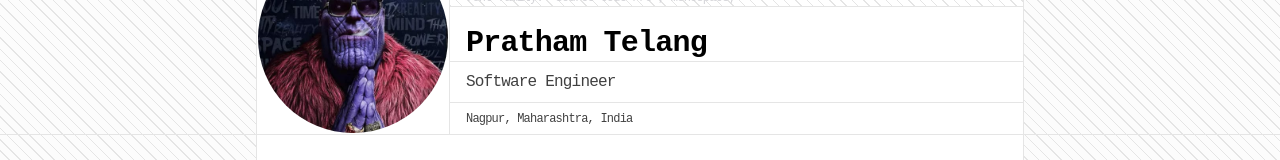
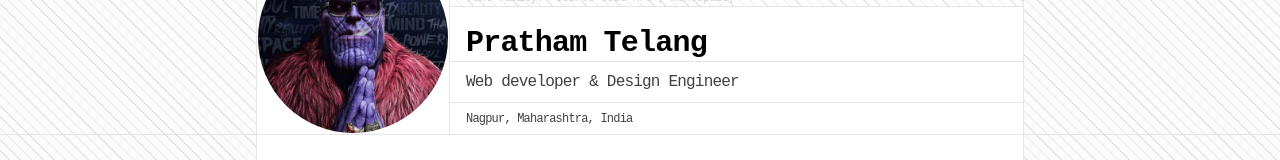
Before and after one commit to PrathamTelang/portfolio, a Next.js app: page / in a window 1280 px wide. Shown: the part 346-506 px from the top of the page. Built offline with nearby package versions, Linux system fonts and the light colour scheme.

Commit message:
Update job title in Hero component
Changed the job title from 'Software Engineer' to 'Web developer & Design Engineer' in the Hero component for more accurate representation.

```diff
--- a/src/app/components/Hero.tsx
+++ b/src/app/components/Hero.tsx
@@ -39,7 +39,7 @@ export const Hero = () => {
                         <div className="w-full">
                             <h1 className="pl-4 text-3xl font-semibold dark:text-darkprimary-text" >Pratham Telang</h1>
                             <div className="w-full h-[1px] bg-lightborder dark:bg-darkborder" />
-                            <p className="pl-4 text-secondary-text my-2 max-[475px]:my-0 text-md max-[475px]:text-sm dark:text-darksecondary-text">Software Engineer </p>
+                            <p className="pl-4 text-secondary-text my-2 max-[475px]:my-0 text-md max-[475px]:text-sm dark:text-darksecondary-text">Web developer & Design Engineer</p>
                             <div className="w-full h-[1px] bg-lightborder dark:bg-darkborder" />
                             <p className="pl-4 text-secondary-text my-2 max-[475px]:my-0 text-xs dark:text-darksecondary-text">Nagpur, Maharashtra, India</p>
                         </div>
```
